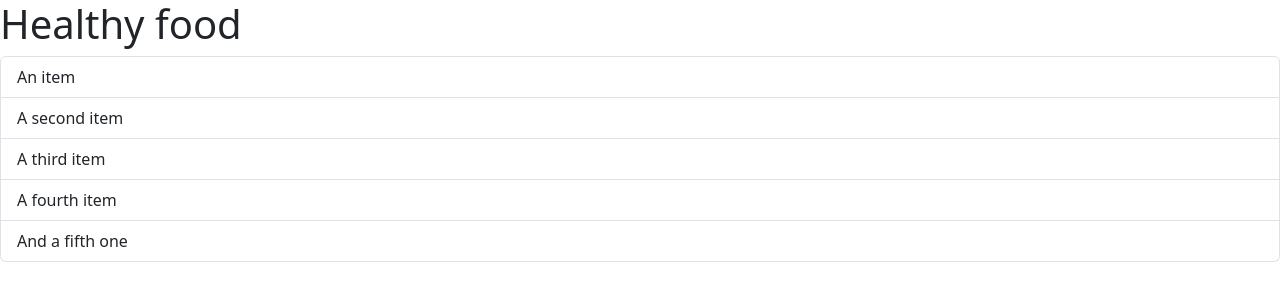
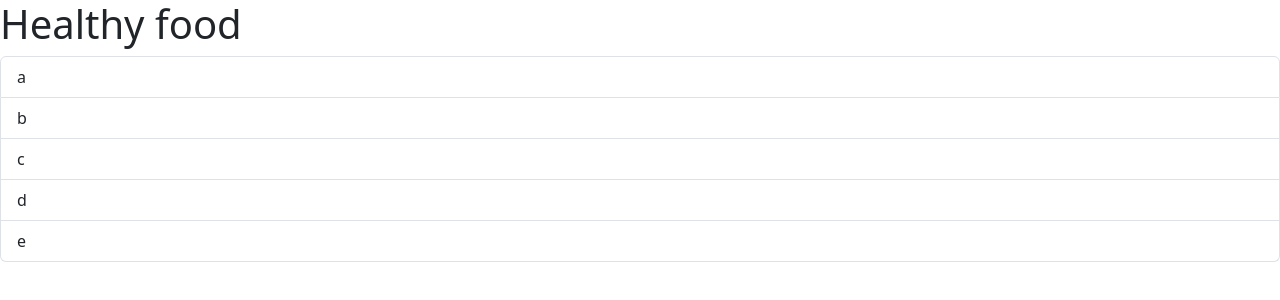
Before and after one commit to HirenGajjar/React-basics, a React (Vite) app in the folder 6 Fragments/fragments/: page / in a window 1280 px wide. Shown: the top 300 px of the page. Built offline with nearby package versions, Linux system fonts and the light colour scheme.

Commit message:
Add list using map method

```diff
--- a/6 Fragments/fragments/src/App.jsx
+++ b/6 Fragments/fragments/src/App.jsx
@@ -1,20 +1,18 @@
-import React from "react";
-import { useState } from "react";
+
+
 import "bootstrap/dist/css/bootstrap.min.css";
 
 function App() {
-  const [count, setCount] = useState(0)
+let food = ['a','b','c','d','e'];
 
   return (
     <>
      <h1>Healthy food</h1>
-     <ul class="list-group">
-  <li class="list-group-item">An item</li>
-  <li class="list-group-item">A second item</li>
-  <li class="list-group-item">A third item</li>
-  <li class="list-group-item">A fourth item</li>
-  <li class="list-group-item">And a fifth one</li>
-</ul>
+      <ul className="list-group">
+            {
+                  food.map(item => <li className="list-group-item">{item}</li>)
+            }
+      </ul>
     </>
   )
 }
```
Also changed, not shown: 1 other file (tests, documents, lock files or other folders).
